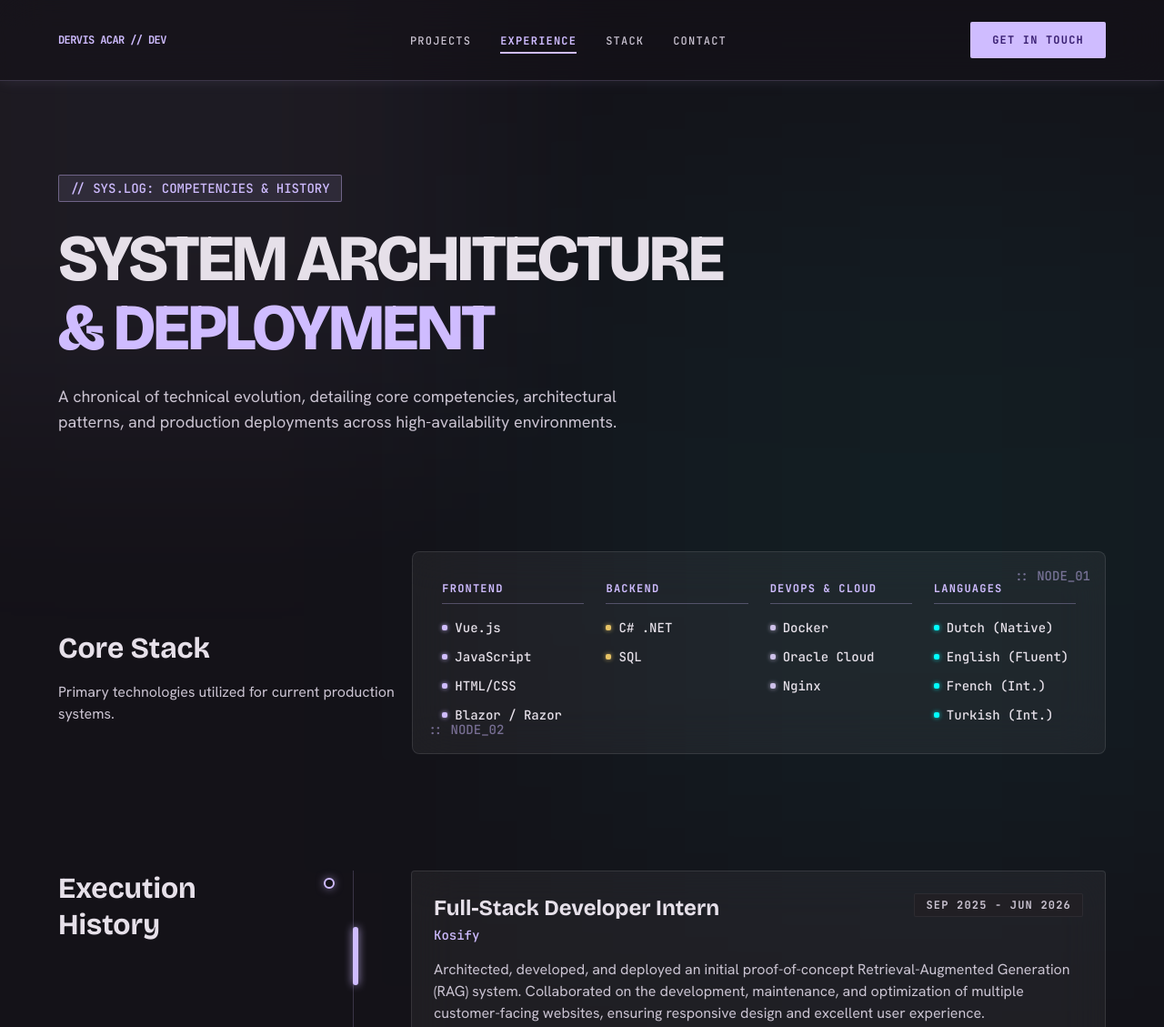
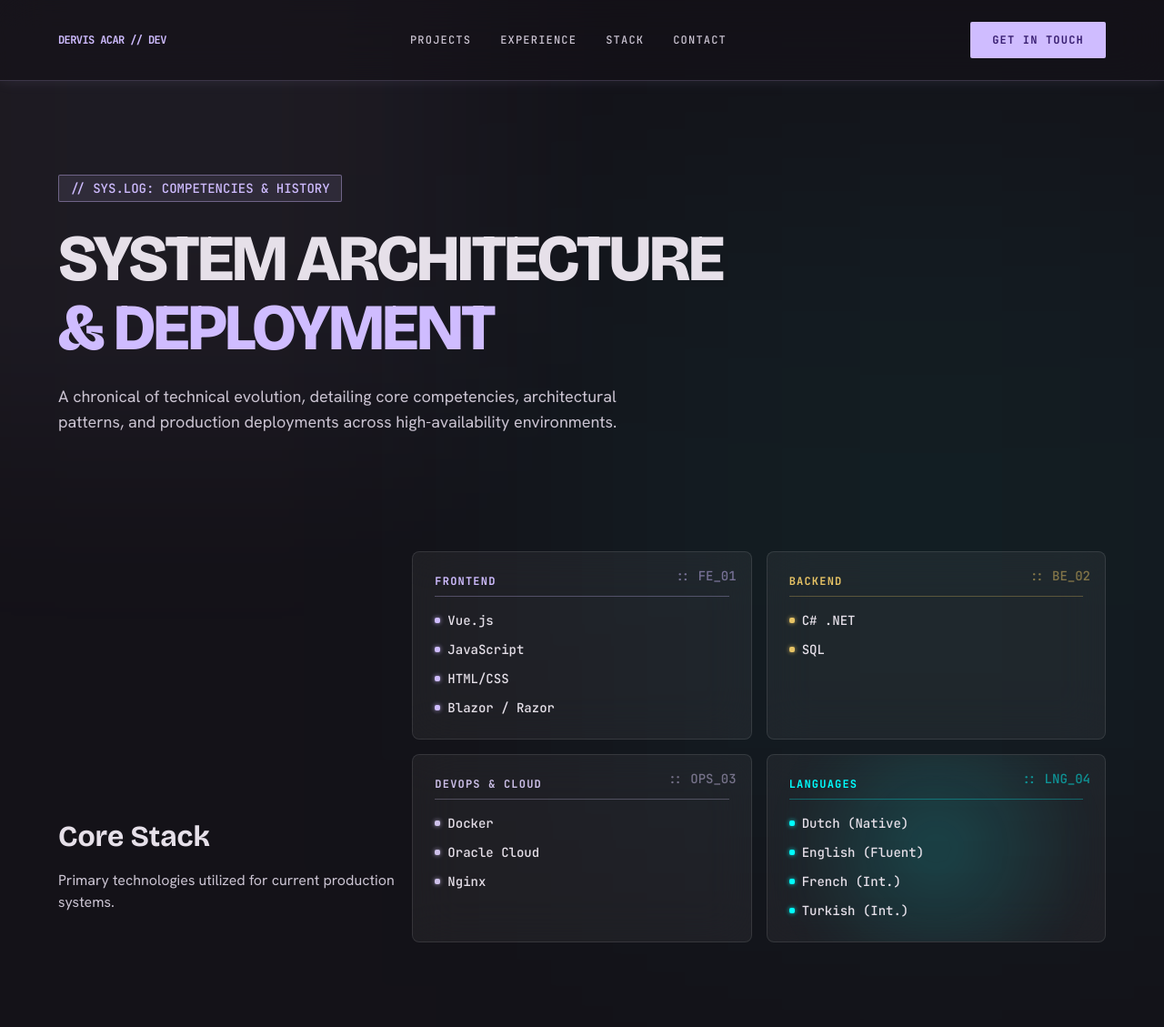
Before and after one commit to Dervis-Acar/Portfolio_2026, a plain HTML site: page experience.html in a window 1280 px wide. Shown: the top 1129 px of the page at 91% size. Drawn offline with nearby package versions, Linux system fonts and the light colour scheme.

Commit message:
fix navbar mobile, fix stack cards

```diff
--- a/experience.html
+++ b/experience.html
@@ -18,15 +18,21 @@
 <div class="absolute bottom-[-20%] right-[-10%] w-[60vw] h-[60vw] rounded-full bg-[#00ffff]/5 blur-[150px]"></div>
 </div>
 <!-- TopNavBar -->
-<nav class="fixed top-0 w-full z-50 flex justify-between items-center px-grid-margin py-6 bg-surface/60 backdrop-blur-xl border-b border-primary/20 shadow-[0_0_15px_rgba(207,188,255,0.1)]">
-<a href="index.html" class="font-label-caps text-label-caps text-xs tracking-tighter text-primary dark:text-primary hover:text-[#00ffff] transition-colors duration-300">DERVIS ACAR // DEV</a>
-<ul class="hidden md:flex gap-8 items-center">
-<li><a class="text-on-surface-variant font-medium hover:text-primary transition-colors font-label-caps text-label-caps" href="projects.html">PROJECTS</a></li>
-<li><a class="text-primary font-bold border-b-2 border-primary pb-1 font-label-caps text-label-caps hover:backdrop-blur-2xl hover:bg-surface/80 transition-all scale-95 duration-200" href="experience.html">EXPERIENCE</a></li>
-<li><a class="text-on-surface-variant font-medium hover:text-primary transition-colors font-label-caps text-label-caps" href="stack.html">STACK</a></li>
-<li><a class="text-on-surface-variant font-medium hover:text-primary transition-colors font-label-caps text-label-caps" href="contact.html">CONTACT</a></li>
-</ul>
-<a href="contact.html" class="bg-primary text-on-primary font-label-caps text-label-caps px-6 py-3 rounded hover:shadow-[0_0_15px_rgba(207,188,255,0.5)] transition-all flex items-center justify-center">GET IN TOUCH</a>
+<nav class="fixed top-0 w-full z-50 flex justify-between items-center px-mobile-margin md:px-grid-margin py-6 bg-surface/60 backdrop-blur-xl border-b border-primary/20 shadow-[0_0_15px_rgba(207,188,255,0.1)]">
+<a href="index.html" class="font-label-caps text-label-caps text-xs tracking-tighter text-primary hover:text-[#00ffff] transition-colors duration-300">
+            DERVIS ACAR // DEV
+        </a>
+<div class="hidden md:flex gap-8 items-center">
+<a class="font-label-caps text-label-caps text-xs text-on-surface-variant font-medium hover:text-primary transition-colors hover:backdrop-blur-2xl hover:bg-surface/80" href="projects.html">PROJECTS</a>
+<a class="font-label-caps text-label-caps text-xs text-on-surface-variant font-medium hover:text-primary transition-colors hover:backdrop-blur-2xl hover:bg-surface/80" href="experience.html">EXPERIENCE</a>
+<a class="font-label-caps text-label-caps text-xs text-on-surface-variant font-medium hover:text-primary transition-colors hover:backdrop-blur-2xl hover:bg-surface/80" href="stack.html">STACK</a>
+<a class="font-label-caps text-label-caps text-xs text-on-surface-variant font-medium hover:text-primary transition-colors hover:backdrop-blur-2xl hover:bg-surface/80" href="contact.html">CONTACT</a>
+</div>
+<a href="contact.html" class="hidden md:flex bg-primary text-on-primary font-label-caps text-label-caps px-6 py-3 rounded hover:shadow-[0_0_15px_rgba(207,188,255,0.5)] transition-all flex items-center justify-center">GET IN TOUCH</a>
+<!-- Mobile Menu Icon (Simplified) -->
+<button class="md:hidden text-primary">
+<span class="material-symbols-outlined">menu</span>
+</button>
 </nav>
 <main class="pt-32 pb-section-gap min-h-screen relative overflow-hidden">
 
@@ -55,13 +61,12 @@
 <p class="font-body-md text-body-md text-on-surface-variant">Primary technologies utilized for current production systems.</p>
 </div>
 <div class="col-span-12 md:col-span-8">
-<div class="glass-panel p-8 rounded-xl underglow-primary relative overflow-hidden">
-<!-- Constellation decorative elements -->
-<div class="absolute top-4 right-4 text-primary opacity-50 font-code-sm text-code-sm">:: NODE_01</div>
-<div class="absolute bottom-4 left-4 text-primary opacity-50 font-code-sm text-code-sm">:: NODE_02</div>
-<div class="grid grid-cols-2 md:grid-cols-4 gap-6 relative z-10">
-<!-- Skill Clusters -->
-<div class="space-y-4">
+    <div class="grid grid-cols-1 md:grid-cols-2 gap-4">
+
+        <!-- Frontend Card -->
+        <div class="glass-panel p-6 rounded-xl underglow-primary relative overflow-hidden">
+            <div class="absolute top-4 right-4 text-primary opacity-50 font-code-sm text-code-sm">:: FE_01</div>
+            <div class="space-y-4 relative z-10">
                 <h3 class="font-label-caps text-label-caps text-primary border-b border-primary/30 pb-2">FRONTEND</h3>
                 <ul class="space-y-3 font-code-sm text-code-sm text-on-surface">
                     <li class="flex items-center gap-2"><span class="w-1.5 h-1.5 bg-primary rounded-sm shadow-[0_0_5px_rgba(207,188,255,0.8)]"></span> Vue.js</li>
@@ -70,23 +75,38 @@
                     <li class="flex items-center gap-2"><span class="w-1.5 h-1.5 bg-primary rounded-sm shadow-[0_0_5px_rgba(207,188,255,0.8)]"></span> Blazor / Razor</li>
                 </ul>
             </div>
-<div class="space-y-4">
-<h3 class="font-label-caps text-label-caps text-primary border-b border-primary/30 pb-2">BACKEND</h3>
+        </div>
+
+        <!-- Backend Card -->
+        <div class="glass-panel p-6 rounded-xl underglow-tertiary relative overflow-hidden">
+            <div class="absolute top-4 right-4 text-tertiary opacity-50 font-code-sm text-code-sm">:: BE_02</div>
+            <div class="space-y-4 relative z-10">
+                <h3 class="font-label-caps text-label-caps text-tertiary border-b border-tertiary/30 pb-2">BACKEND</h3>
                 <ul class="space-y-3 font-code-sm text-code-sm text-on-surface">
                     <li class="flex items-center gap-2"><span class="w-1.5 h-1.5 bg-tertiary rounded-sm shadow-[0_0_5px_rgba(231,195,101,0.8)]"></span> C# .NET</li>
                     <li class="flex items-center gap-2"><span class="w-1.5 h-1.5 bg-tertiary rounded-sm shadow-[0_0_5px_rgba(231,195,101,0.8)]"></span> SQL</li>
                 </ul>
             </div>
-<div class="space-y-4">
-<h3 class="font-label-caps text-label-caps text-primary border-b border-primary/30 pb-2">DEVOPS & CLOUD</h3>
+        </div>
+
+        <!-- DevOps & Cloud Card -->
+        <div class="glass-panel p-6 rounded-xl underglow-secondary relative overflow-hidden">
+            <div class="absolute top-4 right-4 text-secondary opacity-50 font-code-sm text-code-sm">:: OPS_03</div>
+            <div class="space-y-4 relative z-10">
+                <h3 class="font-label-caps text-label-caps text-secondary border-b border-secondary/30 pb-2">DEVOPS & CLOUD</h3>
                 <ul class="space-y-3 font-code-sm text-code-sm text-on-surface">
                     <li class="flex items-center gap-2"><span class="w-1.5 h-1.5 bg-secondary rounded-sm shadow-[0_0_5px_rgba(205,192,233,0.8)]"></span> Docker</li>
                     <li class="flex items-center gap-2"><span class="w-1.5 h-1.5 bg-secondary rounded-sm shadow-[0_0_5px_rgba(205,192,233,0.8)]"></span> Oracle Cloud</li>
                     <li class="flex items-center gap-2"><span class="w-1.5 h-1.5 bg-secondary rounded-sm shadow-[0_0_5px_rgba(205,192,233,0.8)]"></span> Nginx</li>
                 </ul>
             </div>
-<div class="space-y-4">
-<h3 class="font-label-caps text-label-caps text-primary border-b border-primary/30 pb-2">LANGUAGES</h3>
+        </div>
+
+        <!-- Languages Card -->
+        <div class="glass-panel p-6 rounded-xl underglow-cyan relative overflow-hidden">
+            <div class="absolute top-4 right-4 text-[#00ffff] opacity-50 font-code-sm text-code-sm">:: LNG_04</div>
+            <div class="space-y-4 relative z-10">
+                <h3 class="font-label-caps text-label-caps text-[#00ffff] border-b border-[#00ffff]/30 pb-2">LANGUAGES</h3>
                 <ul class="space-y-3 font-code-sm text-code-sm text-on-surface">
                     <li class="flex items-center gap-2"><span class="w-1.5 h-1.5 bg-[#00ffff] rounded-sm shadow-[0_0_5px_rgba(0,255,255,0.8)]"></span> Dutch (Native)</li>
                     <li class="flex items-center gap-2"><span class="w-1.5 h-1.5 bg-[#00ffff] rounded-sm shadow-[0_0_5px_rgba(0,255,255,0.8)]"></span> English (Fluent)</li>
@@ -95,6 +115,7 @@
                 </ul>
             </div>
         </div>
+
     </div>
 </div>
 </div>
```
Also changed, not shown: case-study-rag.html (+14 -8 lines), contact.html (+1 -1 lines), project-queens-app.html (+8 -7 lines), project-rag.html (+14 -10 lines), projects.html (+1 -1 lines), stack.html (+1 -1 lines). Lines whose indentation alone changed are shown as unchanged.
